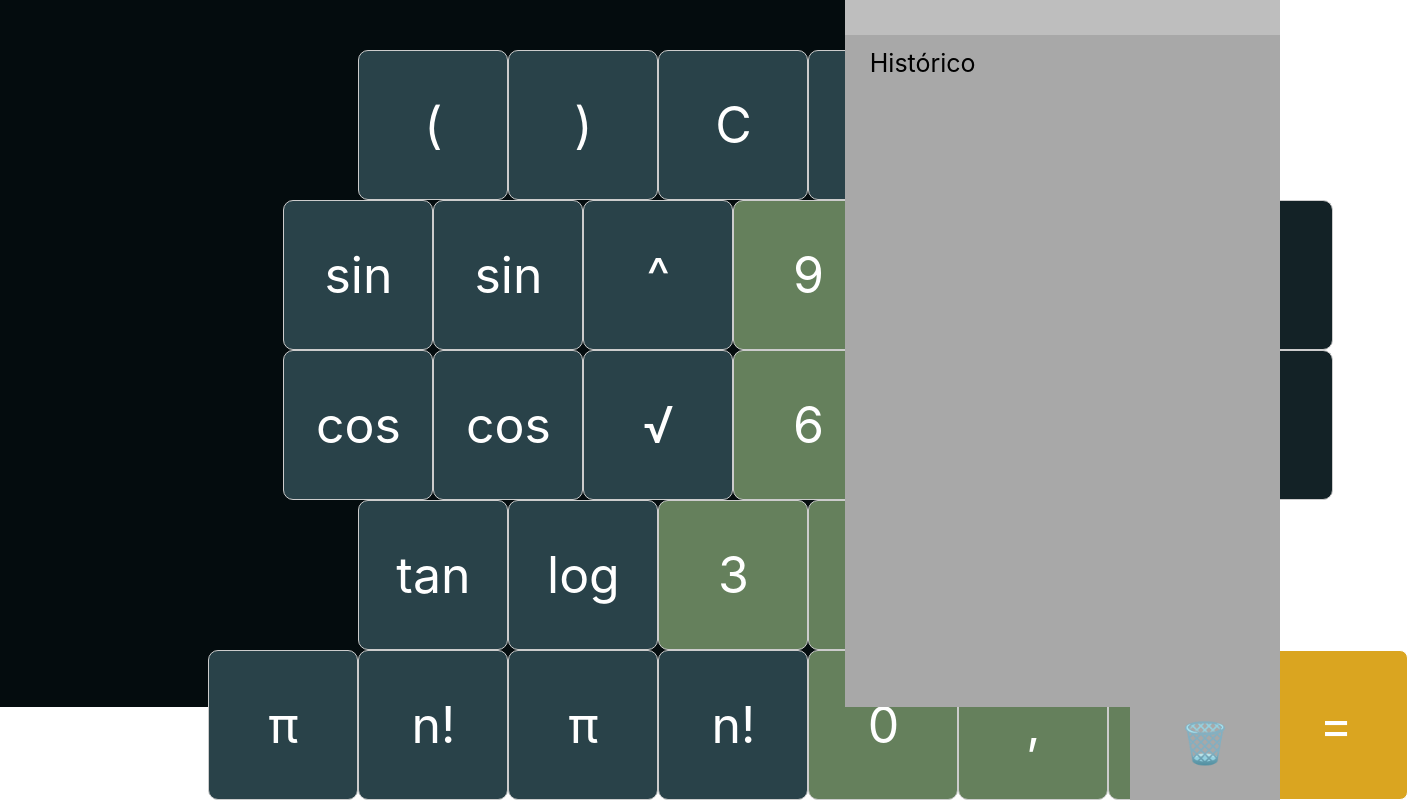
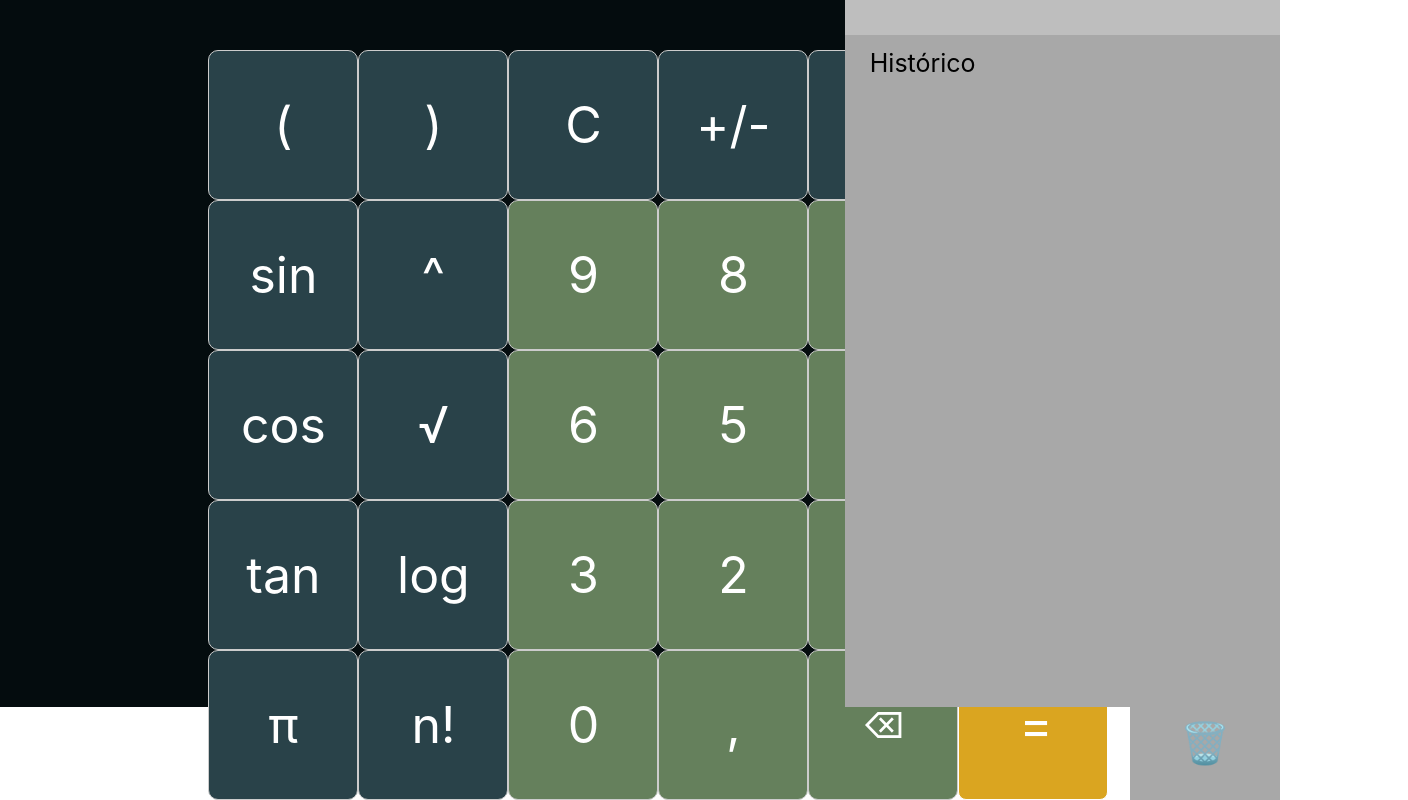
Before and after one commit to Grupo-AGES/Sprint3Calculadora, a React (Vite) app: page / in a window 1280 px wide. Shown: the part 134-934 px from the top of the page, 1408 px wide, since content can reach past the window. Built offline with nearby package versions, Linux system fonts and the light colour scheme.

Commit message:
arrumando conflitos do merge

```diff
--- a/src/Componentes/BotoesBase.tsx
+++ b/src/Componentes/BotoesBase.tsx
@@ -391,7 +391,6 @@ function calcularLogaritmo() {
         </div>
         <div className='linha'>
         <button className="outrosBotoes" onClick={() => trigonometricFunction('sin')}>sin</button>
-        <button className="outrosBotoes" onClick={() => trigonometricFunction('sin')}>sin</button>
         <button className="outrosBotoes" onClick={operatorHandler} value='^'>^</button>
         <button className="numero" id='primNum' onClick={inputNum} value='9'>
           9
@@ -408,7 +407,6 @@ function calcularLogaritmo() {
 
         </div>
         <div className='linha'>
-        <button className="outrosBotoes" onClick={() => trigonometricFunction('cos')}>cos</button>
         <button className="outrosBotoes" onClick={() => trigonometricFunction('cos')}>cos</button>
         <button className="outrosBotoes" onClick={(raizQuadrada)}>√</button>
         <button className="numero" onClick={inputNum} value='6'>
@@ -445,8 +443,6 @@ function calcularLogaritmo() {
         <div className='linha'>
         <button className="outrosBotoes" onClick={() => inputPi()}>π</button>
         <button className="outrosBotoes" onClick={calculateFactorial}>n!</button>
-        <button className="outrosBotoes" onClick={() => inputPi()}>π</button>
-        <button className="outrosBotoes" onClick={calculateFactorial}>n!</button>
         <button className="numero" onClick={inputNum} value='0'>
           0
         </button>
```
